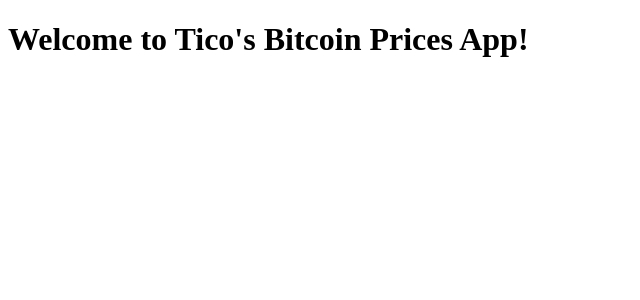
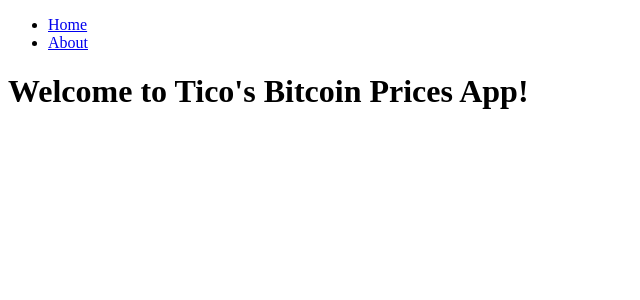
Before and after one commit to ticotheps/next-js-bitcoin-app, a Next.js app: page / in a window 1280 px wide. Shown: the top 300 px of the page, without its empty margins (0-640 px from the left). Built offline with nearby package versions, Linux system fonts and the light colour scheme.

Commit message:
Imports the 'Link' module from the 'next/link' package into both, the 'index.js' and the 'about.js' files, to allow for navigation from page to page

```diff
--- a/pages/index.js
+++ b/pages/index.js
@@ -1,5 +1,15 @@
+import Link from 'next/link';
+
 const Index = () => (
 	<div>
+		<ul>
+			<li>
+				<Link href='/'>Home</Link>
+			</li>
+			<li>
+				<Link href='/about'>About</Link>
+			</li>
+		</ul>
 		<h1>Welcome to Tico's Bitcoin Prices App!</h1>
 	</div>
 );
```
Also changed, not shown: pages/about.js (+10 -0 lines).
